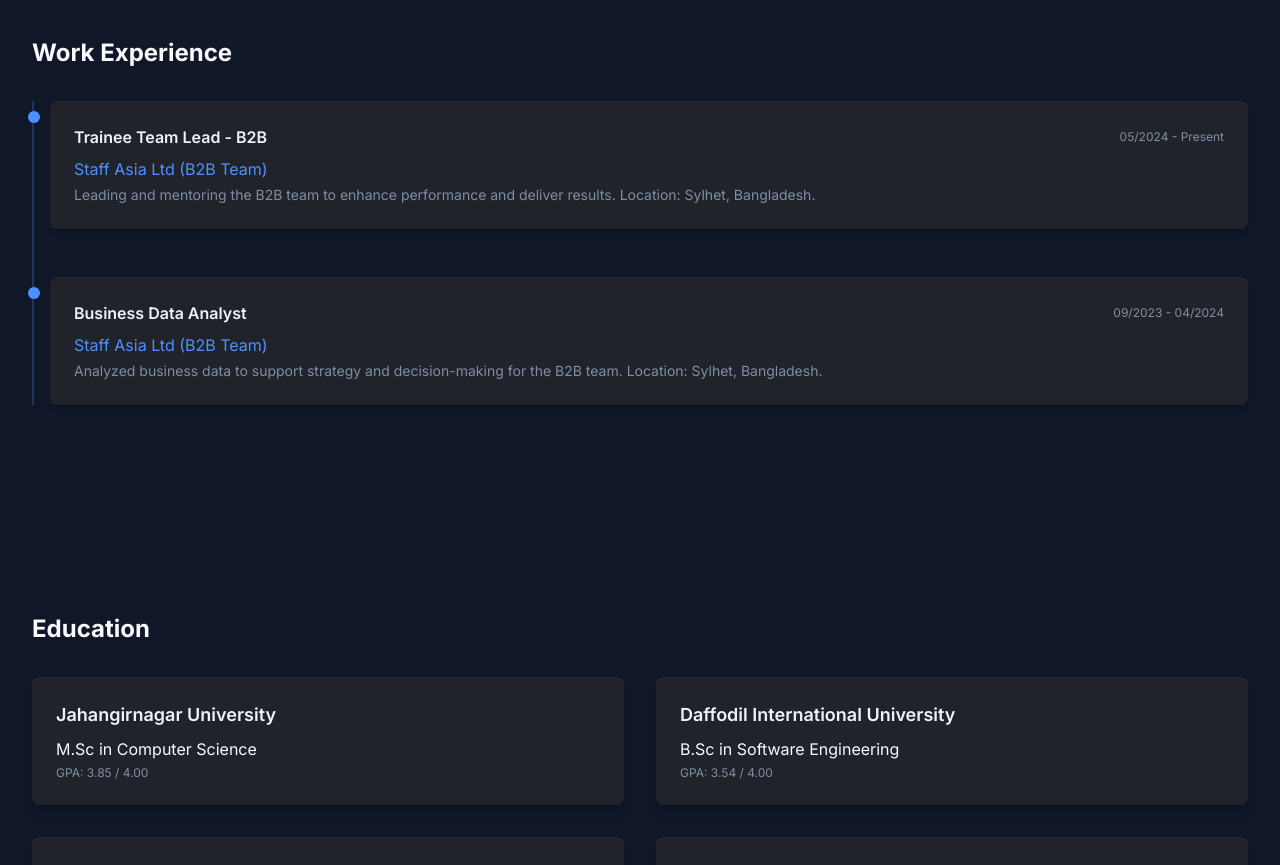
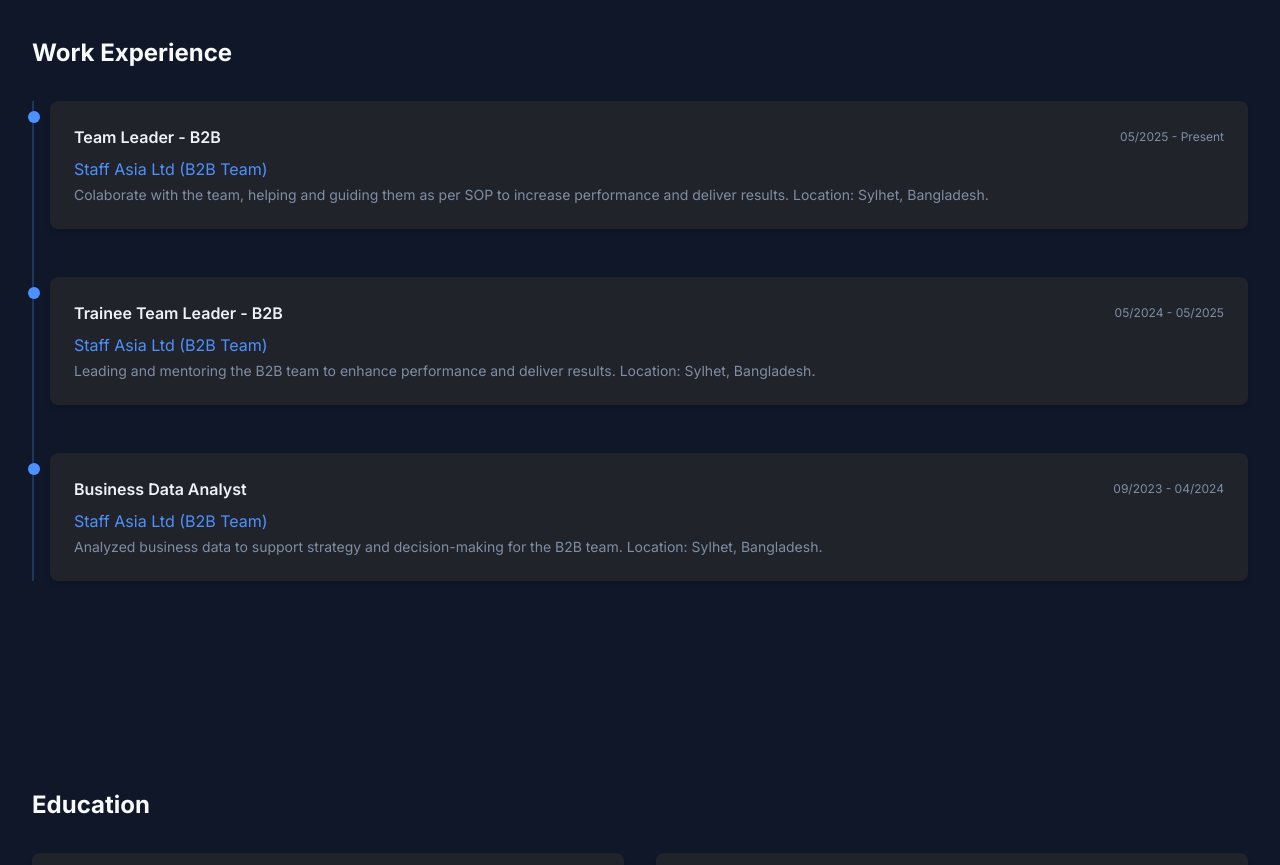
Before and after one commit to afzalismailsakif/Portfolio-Afzal-Ismail, a React (Vite) app: page / in a window 1280 px wide. Shown: the part 1500-2365 px from the top of the page. Built offline with nearby package versions, Linux system fonts and the light colour scheme.

Commit message:
Update ExperienceTimeline.tsx

```diff
--- a/src/components/ExperienceTimeline.tsx
+++ b/src/components/ExperienceTimeline.tsx
@@ -1,9 +1,17 @@
 
 const experiences = [
+
+   {
+    company: "Staff Asia Ltd (B2B Team)",
+    title: "Team Leader - B2B",
+    period: "05/2025 - Present",
+    description:
+      "Colaborate with the team, helping and guiding them as per SOP to increase performance and deliver results. Location: Sylhet, Bangladesh.",
+  },
   {
     company: "Staff Asia Ltd (B2B Team)",
-    title: "Trainee Team Lead - B2B",
-    period: "05/2024 - Present",
+    title: "Trainee Team Leader - B2B",
+    period: "05/2024 - 05/2025",
     description:
       "Leading and mentoring the B2B team to enhance performance and deliver results. Location: Sylhet, Bangladesh.",
   },
```
